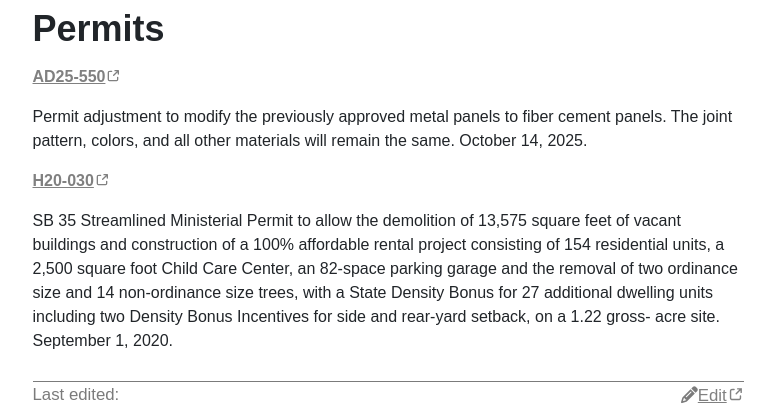
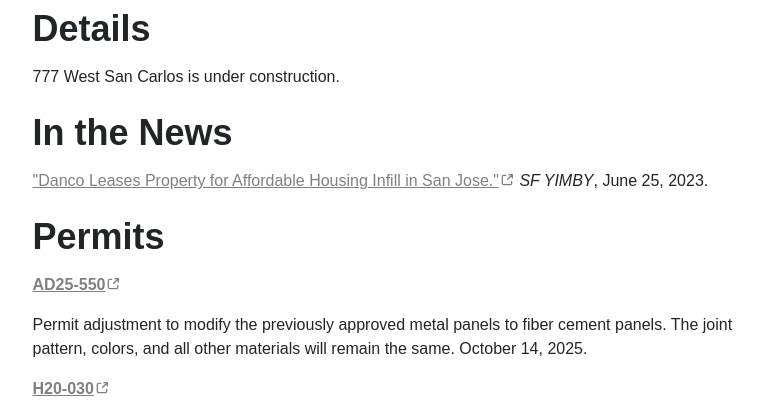
Before and after one commit to awildjake/sjbuild, a Jekyll site: the page built from _developments/777-w-san-carlos-st.md, in a window 1280 px wide, cut to the strip 580-984 px from the top of the page. Shown: the whole strip, without its empty margins (252-1027 px from the left). Built offline with Jekyll 4.4.1, drawn with Linux system fonts in a browser that asks for light colours.

Commit message:
checked status, updated details, added article

```diff
--- a/_developments/777-w-san-carlos-st.md
+++ b/_developments/777-w-san-carlos-st.md
@@ -32,6 +32,17 @@ permits:
   contacts:
   - name: Chris Dart, McKenzie Dibble, Hailey Del Grande
     company: DANCO
+articles:
+  - title: Danco Leases Property for Affordable Housing Infill in San Jose
+    url: https://sfyimby.com/2023/06/danco-leases-property-for-affordable-housing-infill-in-san-jose.html
+    source: SF YIMBY
+    author: Andrew Nelson
+    date: 2023-06-25
 last_updated: 2026-03-03
+notes: Construction.
 published: true
 ---
+
+## Details
+
+777 West San Carlos is under construction.
```
